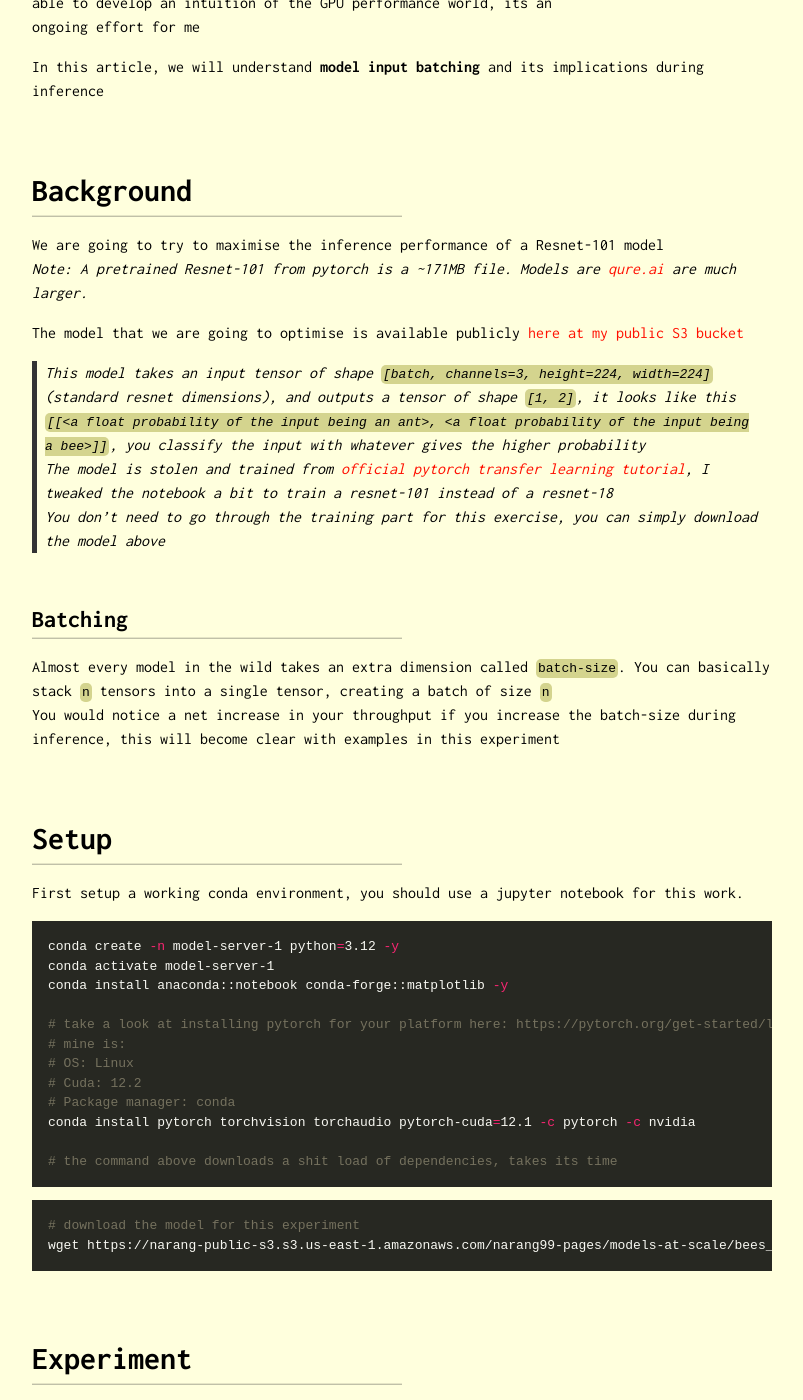
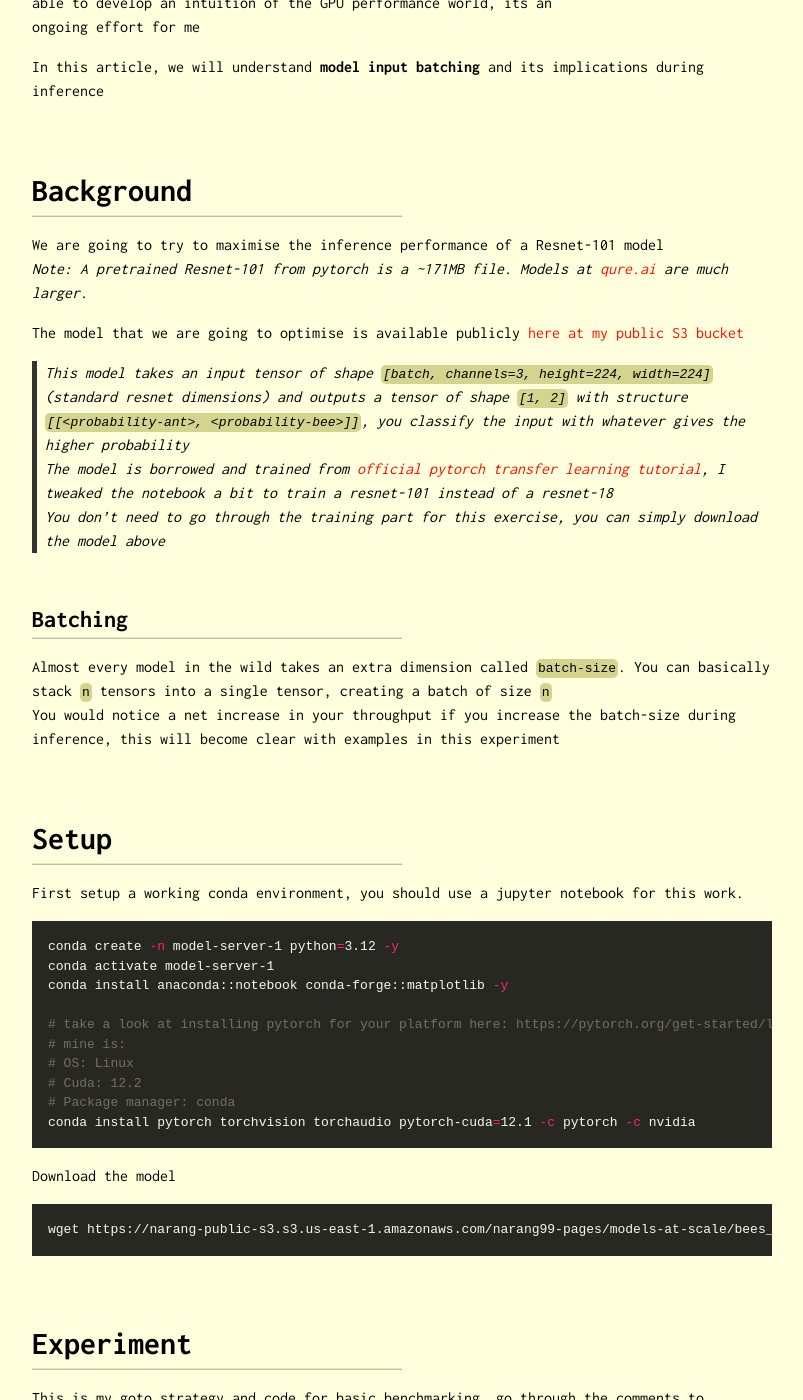
Before and after one commit to narang99/narang99.github.io, a Jekyll site: the page built from _posts/2024-11-01-model-server-1.md, in a window 1280 px wide and 1400 px high, scrolled down 512 px. Shown: the whole window, without its empty margins (238-1041 px from the left). Built offline with Jekyll 4.4.1, drawn with Linux system fonts in a browser that asks for light colours; some of the changed text lies outside the part shown.

Commit message:
samll fixes

````diff
--- a/_posts/2024-11-01-model-server-1.md
+++ b/_posts/2024-11-01-model-server-1.md
@@ -20,12 +20,12 @@
 # Background
 
 We are going to try to maximise the inference performance of a Resnet-101 model
-*Note: A pretrained Resnet-101 from pytorch is a ~171MB file. Models are [qure.ai](https://www.qure.ai) are much larger.*
+*Note: A pretrained Resnet-101 from pytorch is a ~171MB file. Models at [qure.ai](https://www.qure.ai) are much larger.*
 
 
 The model that we are going to optimise is available publicly [here at my public S3 bucket](https://narang-public-s3.s3.us-east-1.amazonaws.com/narang99-pages/models-at-scale/bees_vs_ants.pth)
-> This model takes an input tensor of shape `[batch, channels=3, height=224, width=224]` (standard resnet dimensions), and outputs a tensor of shape `[1, 2]`, it looks like this `[[<a float probability of the input being an ant>, <a float probability of the input being a bee>]]`, you classify the input with whatever gives the higher probability
-> The model is stolen and trained from [official pytorch transfer learning tutorial](https://pytorch.org/tutorials/beginner/transfer_learning_tutorial.html), I tweaked the notebook a bit to train a resnet-101 instead of a resnet-18
+> This model takes an input tensor of shape `[batch, channels=3, height=224, width=224]` (standard resnet dimensions) and outputs a tensor of shape `[1, 2]` with structure `[[<probability-ant>, <probability-bee>]]`, you classify the input with whatever gives the higher probability
+> The model is borrowed and trained from [official pytorch transfer learning tutorial](https://pytorch.org/tutorials/beginner/transfer_learning_tutorial.html), I tweaked the notebook a bit to train a resnet-101 instead of a resnet-18
 > You don't need to go through the training part for this exercise, you can simply download the model above
 
 
@@ -50,15 +50,16 @@
 # Cuda: 12.2
 # Package manager: conda
 conda install pytorch torchvision torchaudio pytorch-cuda=12.1 -c pytorch -c nvidia
-
-# the command above downloads a shit load of dependencies, takes its time
 ```
 
+Download the model
 ```bash
-# download the model for this experiment
 wget https://narang-public-s3.s3.us-east-1.amazonaws.com/narang99-pages/models-at-scale/bees_vs_ants.pth
 ```
 # Experiment
+
+This is my goto strategy and code for basic benchmarking, go through the comments to understand individual bits
+**Always benchmark the base performance of your model like this, before putting it behind some server, its important to set a baseline**
 
 Open a jupyter notebook and add the following snippets:
 
@@ -118,7 +119,7 @@
 %timeit single_inference(model, ip)
 ```
 
-Change batch size to different numbers and collect your statistics, as an example, running this:
+Change batch size to different numbers and collect your statistics, heres an example run:
 
 ```python
 ip = get_randn_input(2)
@@ -156,8 +157,9 @@
   - **Essentially, we have more than doubled the throughput of our inference function `single_inference`, but the latency of a single tensor has degraded a lot**
 - **This tells us that Batch inferencing has an inherent tradeoff between throughput and latency**, you need to find the soft spot (which batch size do you want?)
   - Always have this table with you, and **make sure you run this experiment on different GPUs (the difference can be massive on newer GPUs, its always best to run it on the GPU you will use on production)**
+  - Your batch size would eventually depend on your environment and request load
 
-If you are lucky, batching can 2x your throughput
+If you are lucky, batching can 2x your throughput (as it has in this case)
 As a rule, I always do this exercise, playing around with the model I need to deploy, before even thinking of optimising it
 
 Now, how do you batch your inputs? The solution we chose lies in [Model Servers like TorchServe](https://www.google.com/search?client=safari&rls=en&q=torchserve&ie=UTF-8&oe=UTF-8), I'll write about them in the next article
````
